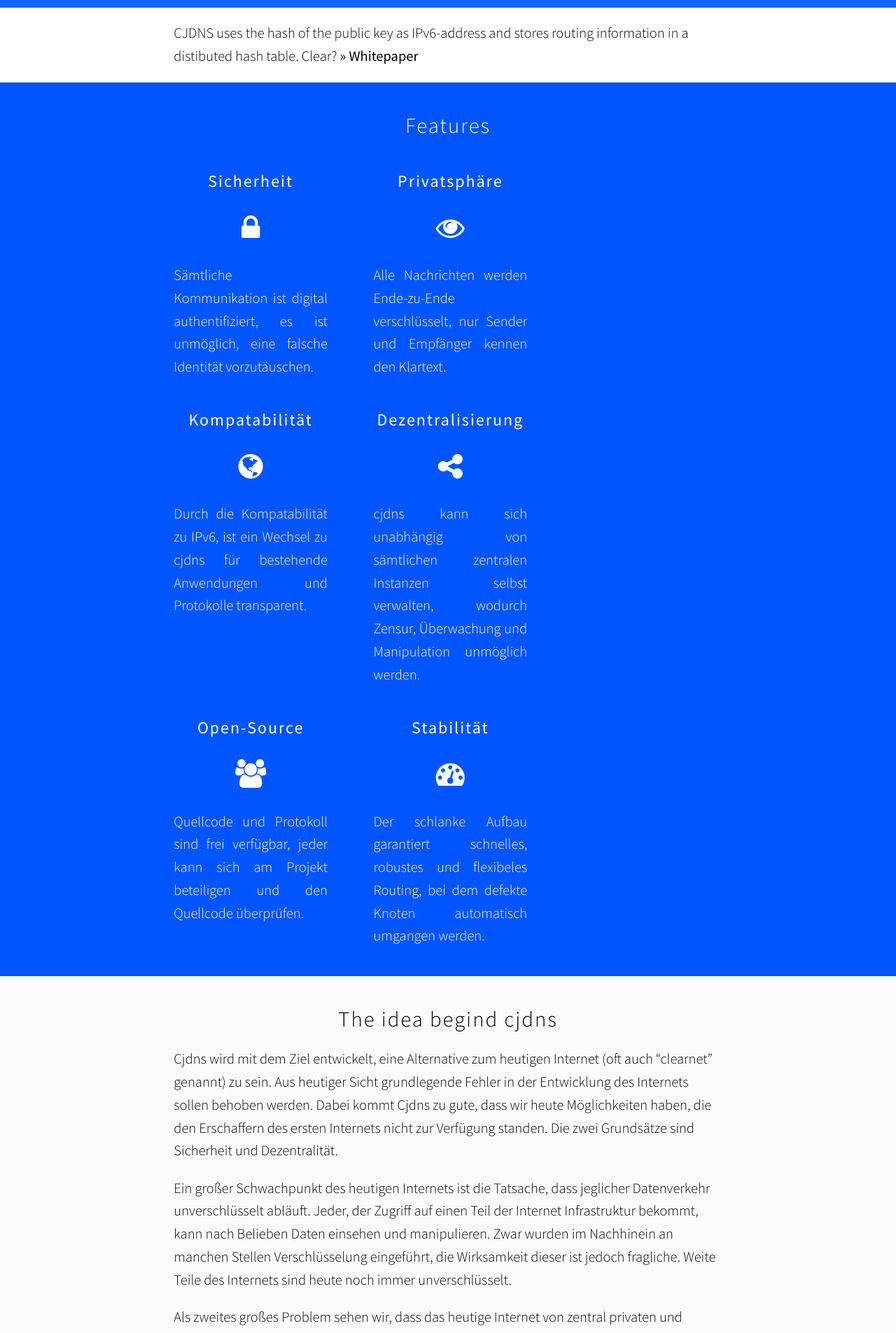
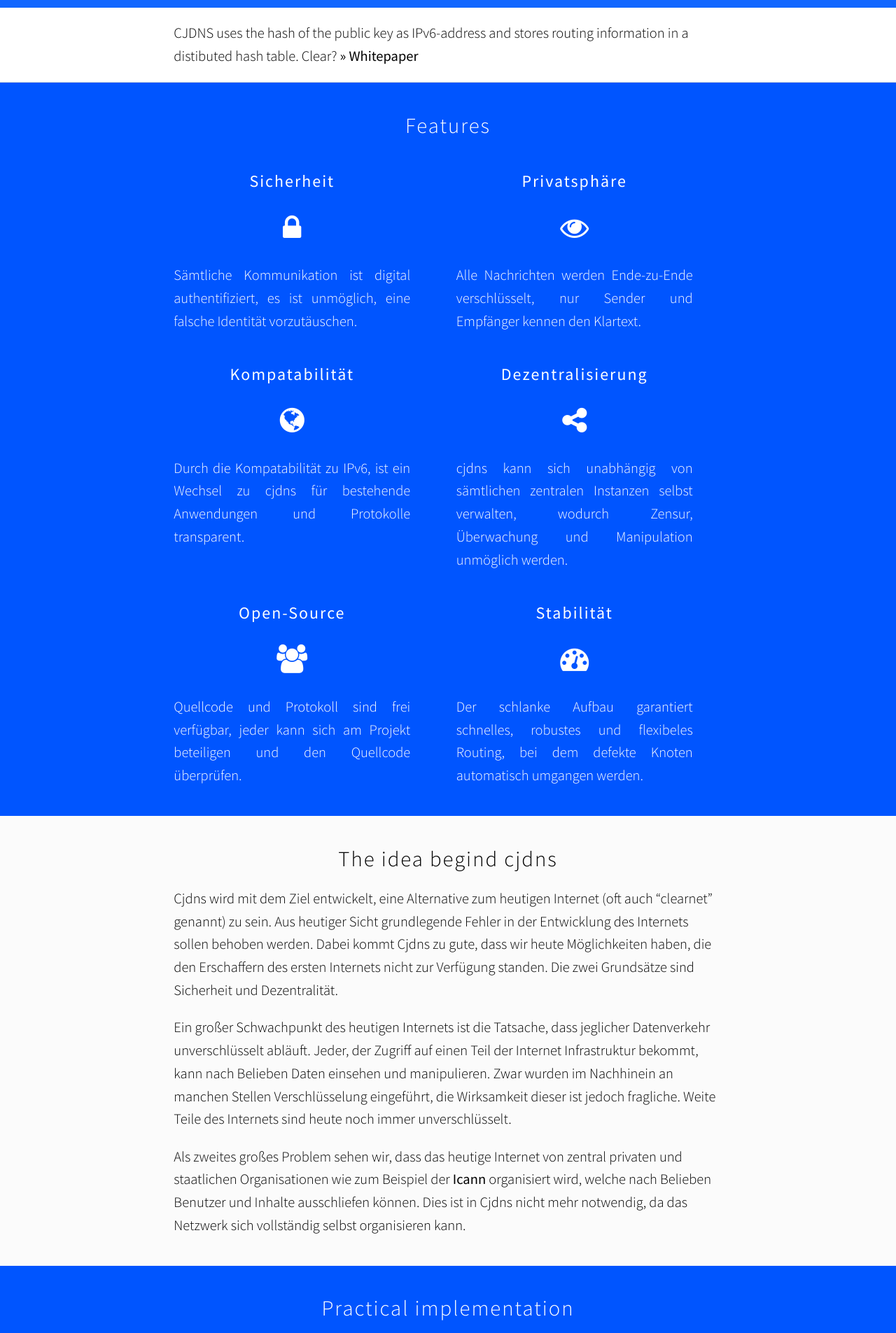
Before and after one commit to mawalu/cjdns-website, a Jekyll site: the page built from index.html, in a window 1280 px wide. Shown: the part 496-2401 px from the top of the page at 70% size. Built offline with Jekyll 4.4.1, drawn with Linux system fonts in a browser that asks for light colours; nearby versions of some CDN libraries.

Commit message:
Update vendor.sass

```diff
--- a/_sass/vendor.sass
+++ b/_sass/vendor.sass
@@ -16,19 +16,6 @@
   border-radius: 3px
   box-shadow: inset 0 0 1px rgba(0, 0, 0, 0.3)
   background-color: #555
-
-.feature
-  display: inline-block
-  width: 26%
-  text-align: justify
-  vertical-align: text-top
-.feature h3
-  font-weight: 400
-.feature .fa
-  font-size: 2em
-  padding: .25em
-  display: block
-  text-align: center
 
 section > *
   padding-left: 1.5em
@@ -49,3 +36,24 @@
   padding-top: 0
   padding-bottom: 0
   border-bottom: 1px solid #ddd
+
+.feature
+  display: inline-block
+  min-width: 12em
+  text-align: justify
+  vertical-align: text-top
+.feature h3
+  font-weight: 400
+.feature .fa
+  font-size: 2em
+  padding: .25em
+  display: block
+  text-align: center
+
+@media (min-width: 768px)
+  .feature
+    width: 40%
+
+@media (min-width: 1600px)
+  .feature
+    width: 26%
```
